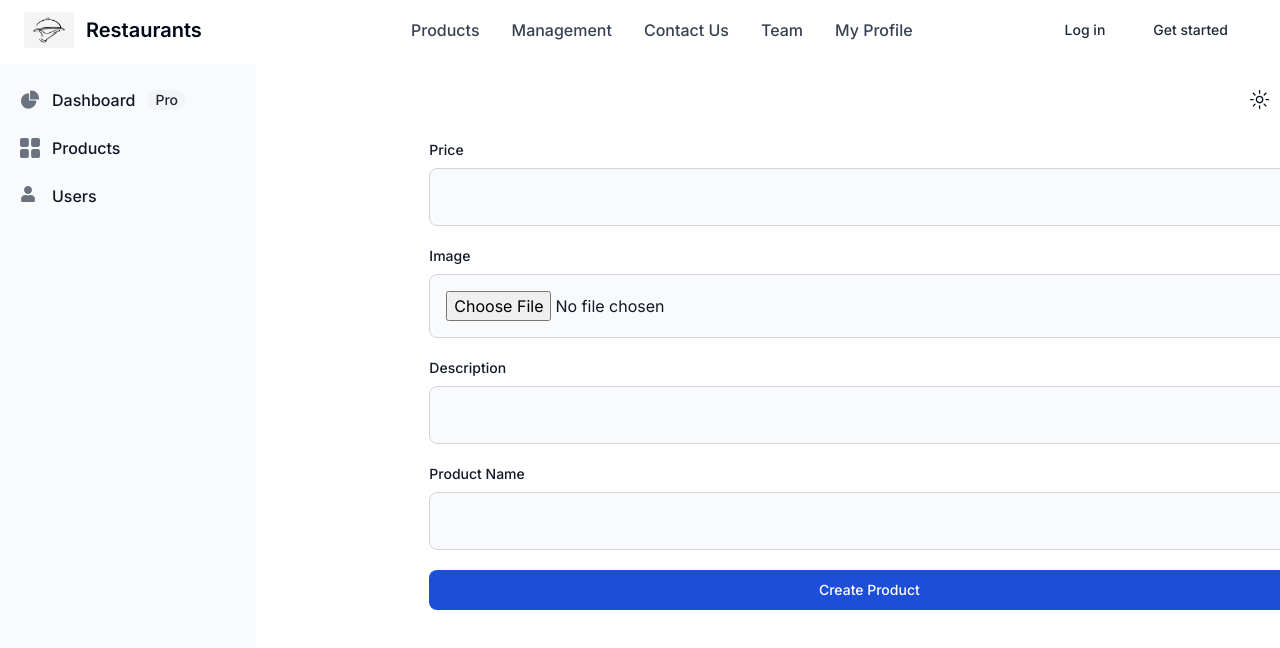
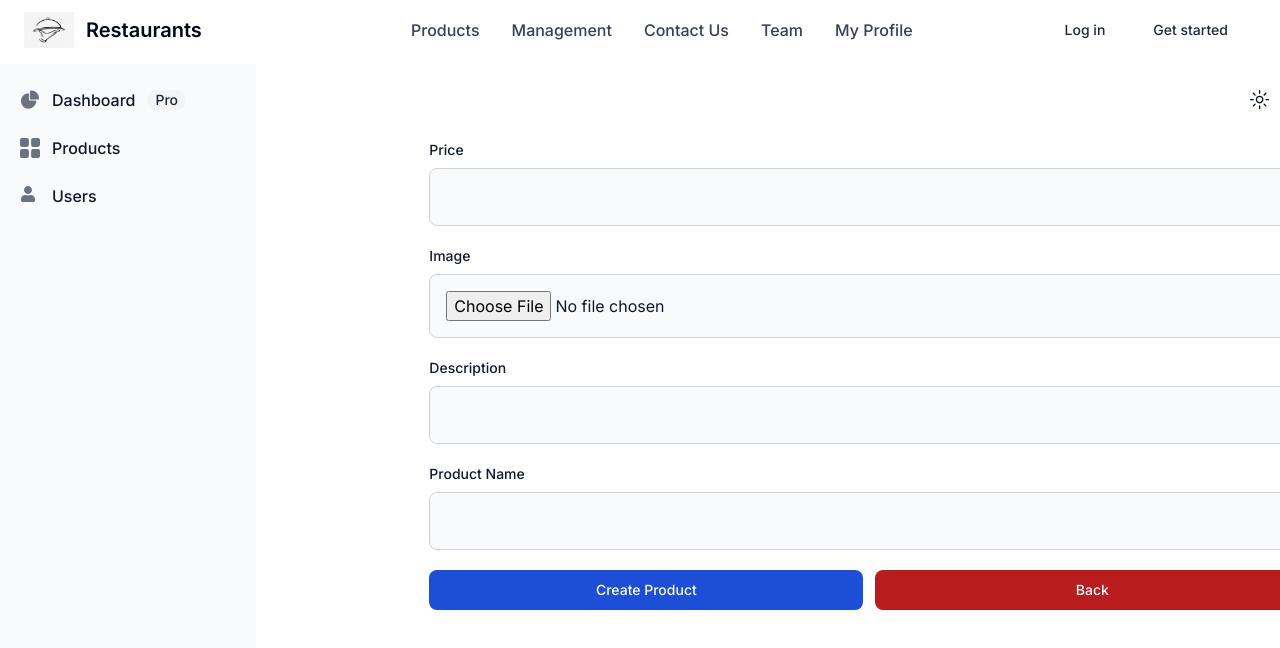
Before and after one commit to nghiamai123/study-nextJs, a Next.js app: page /management/products/create in a window 1280 px wide. Shown: the top 648 px of the page. Built offline with nearby package versions, Linux system fonts and the light colour scheme.

Commit message:
add button back for create product and update product

```diff
--- a/src/app/management/products/(CUD)/[slug]/page.tsx
+++ b/src/app/management/products/(CUD)/[slug]/page.tsx
@@ -2,6 +2,7 @@
 import React, { useEffect, useState } from "react";
 import { useToast } from "@/components/ui/use-toast";
 import { useRouter } from "next/navigation";
+import Link from "next/link";
 
 interface Product {
   price: string;
@@ -117,7 +118,7 @@
       } else {
         throw new Error("Failed to update product");
       }
-    } catch (error: any ) {
+    } catch (error: any) {
       toast({
         title: "Error",
         description: error.message,
@@ -183,12 +184,21 @@
             className="block w-full p-4 text-gray-900 border border-gray-300 rounded-lg bg-gray-50 text-base focus:ring-blue-500 focus:border-blue-500 dark:bg-gray-700 dark:border-gray-600 dark:placeholder-gray-400 dark:text-white dark:focus:ring-blue-500 dark:focus:border-blue-500"
           />
         </div>
+        <div className="flex gap-3 mb-5">
           <button
             type="submit"
             className="text-white bg-blue-700 hover:bg-blue-800 focus:ring-4 focus:outline-none focus:ring-blue-300 font-medium rounded-lg text-sm px-5 py-2.5 text-center dark:bg-blue-600 dark:hover:bg-blue-700 dark:focus:ring-blue-800 w-full"
           >
             Update Product
           </button>
+          <Link
+            href="/management/products"
+            className="text-white bg-red-700 hover:bg-yellow-800 focus:ring-4 focus:outline-none focus:ring-blue-300 font-medium rounded-lg text-sm px-5 py-2.5 text-center dark:bg-red-600 dark:hover:bg-red-700 dark:focus:ring-red-800 w-full"
+            scroll={false}
+          >
+            Back
+          </Link>
+        </div>
       </form>
     </>
   );
--- a/src/app/management/products/(CUD)/create/page.tsx
+++ b/src/app/management/products/(CUD)/create/page.tsx
@@ -2,6 +2,7 @@
 import React, { useState } from "react";
 import { useToast } from "@/components/ui/use-toast";
 import { useRouter } from "next/navigation";
+import Link from "next/link";
 
 interface Product {
   price: string;
@@ -98,7 +99,7 @@
   };
 
   return (
-    <form className="mt-20" onSubmit={handleSubmit} style={{width: "110vh"}}>
+    <form className="mt-20" onSubmit={handleSubmit} style={{ width: "110vh" }}>
       <div className="mb-5">
         <label className="block mb-2 text-sm font-medium text-gray-900 dark:text-white">
           Price
@@ -145,12 +146,21 @@
           className="block w-full p-4 text-gray-900 border border-gray-300 rounded-lg bg-gray-50 text-base focus:ring-blue-500 focus:border-blue-500 dark:bg-gray-700 dark:border-gray-600 dark:placeholder-gray-400 dark:text-white dark:focus:ring-blue-500 dark:focus:border-blue-500"
         />
       </div>
+      <div className="flex gap-3 mb-5">
         <button
           type="submit"
           className="text-white bg-blue-700 hover:bg-blue-800 focus:ring-4 focus:outline-none focus:ring-blue-300 font-medium rounded-lg text-sm px-5 py-2.5 text-center dark:bg-blue-600 dark:hover:bg-blue-700 dark:focus:ring-blue-800 w-full"
         >
           Create Product
         </button>
+        <Link
+          href="/management/products"
+          className="text-white bg-red-700 hover:bg-yellow-800 focus:ring-4 focus:outline-none focus:ring-blue-300 font-medium rounded-lg text-sm px-5 py-2.5 text-center dark:bg-red-600 dark:hover:bg-red-700 dark:focus:ring-red-800 w-full"
+          scroll={false}
+        >
+          Back
+        </Link>
+      </div>
     </form>
   );
 }
```
Lines whose indentation alone changed are shown as unchanged.
